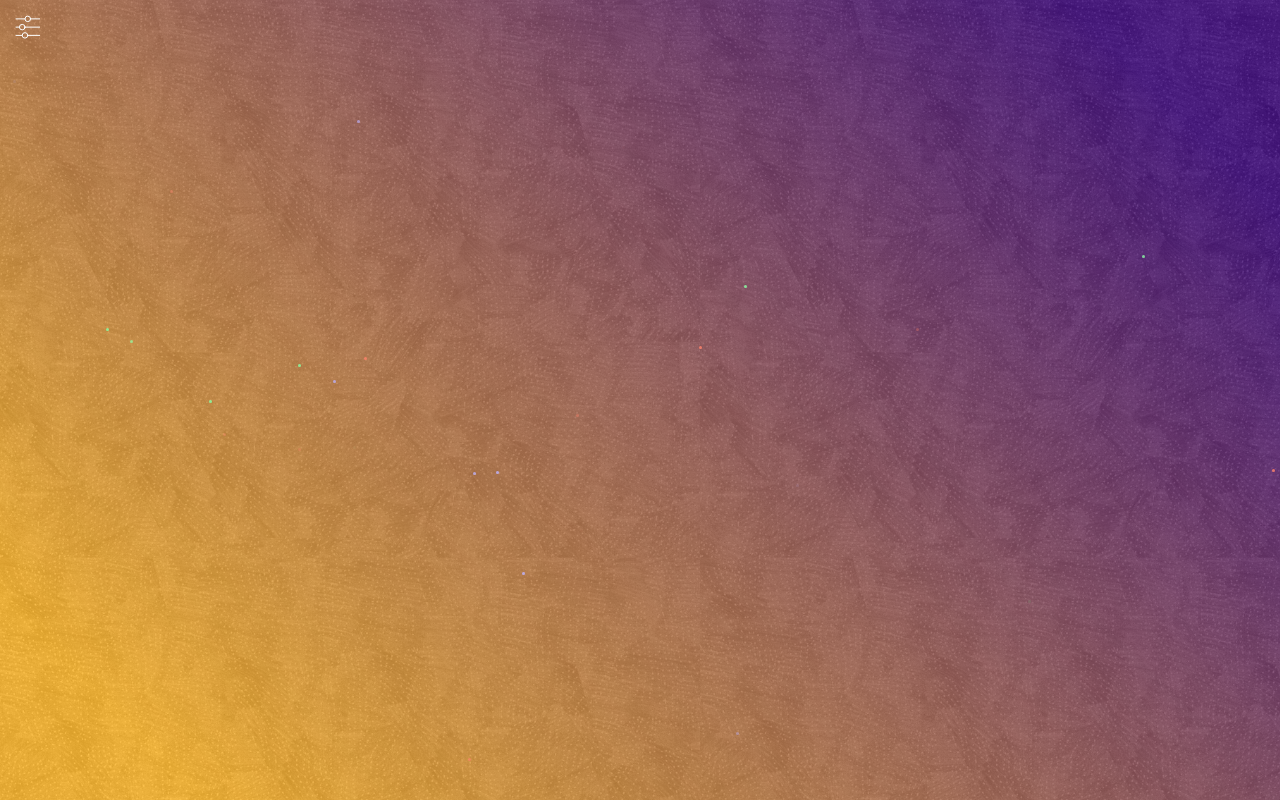
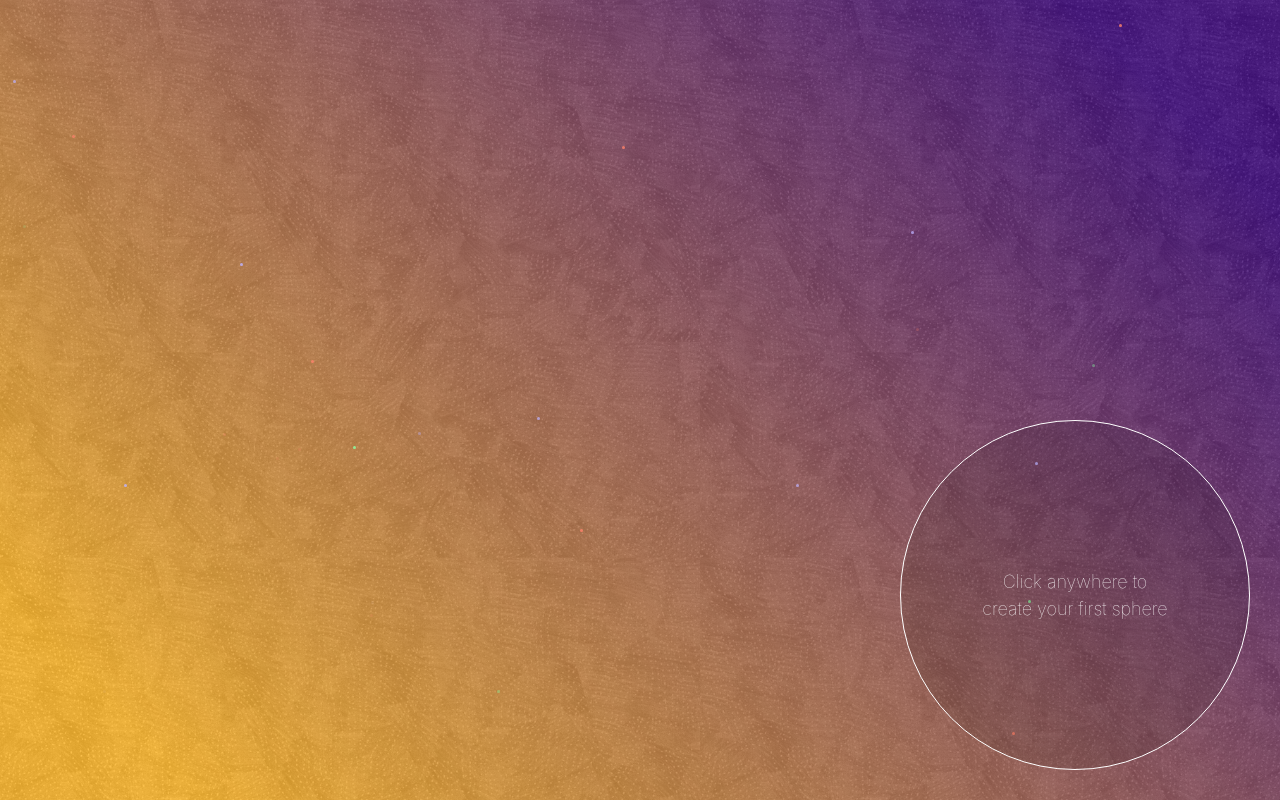
Before and after one commit to jamesshedden/spheres-react, a React (Create React App) app: page / in a window 1280 px wide. Built offline with nearby package versions, Linux system fonts and the light colour scheme.

Commit message:
Onboarding

```diff
--- a/public/index.html
+++ b/public/index.html
@@ -3,7 +3,7 @@
   <head>
     <meta charset="utf-8">
     <meta name="viewport" content="width=device-width, initial-scale=1">
-    <link rel="shortcut icon" href="%PUBLIC_URL%/favicon.ico">
+    <link rel="shortcut icon" href="%PUBLIC_URL%/favicon.png">
     <!--
       Notice the use of %PUBLIC_URL% in the tag above.
       It will be replaced with the URL of the `public` folder during the build.
@@ -13,6 +13,25 @@
       work correctly both with client-side routing and a non-root public URL.
       Learn how to configure a non-root public URL by running `npm run build`.
     -->
+
+    <!-- Google -->
+		<meta name="description" content="Create and customise your own colourful compositions with Spheres.">
+		<meta name="keywords" content="spheres, circles, space, fun, creative, relaxing, meditative, tool, art, colours, colour, colors, color, picture, graphics, planets, stars" />
+
+		<!-- Facebook -->
+		<meta property="og:title" content="Spheres" />
+		<meta property="og:url" content="http://www.spheres.cool" />
+		<meta property="og:description" content="Create and customise your own colourful compositions with Spheres." />
+		<meta property="og:image" content="http://www.spheres.cool/og_full.jpg"/>
+
+		<!-- Twitter -->
+		<meta name="twitter:card" content="summary_large_image" />
+		<meta name="twitter:title" content="Spheres" />
+		<meta name="twitter:description" content="Create and customise your own colourful compositions with Spheres." />
+		<meta name="twitter:image:src" content="http://www.spheres.cool/og_full.jpg" />
+
+    <!-- Google Search Console -->
+    <!-- <meta name="google-site-verification" content="KrzV7RcR4eG4W395OgltNR8QPQc3bANfJMTIj2z_g6g" /> -->
     <title>Spheres</title>
   </head>
   <body>
--- a/src/App.css
+++ b/src/App.css
@@ -443,7 +443,8 @@
   }
 
   .close-menu-icon {
-    top: 15px;
+    top: 30px;
+    left: 30px;
   }
 
   .close-menu-icon__mobile-image {
@@ -454,8 +455,14 @@
     display: block;
   }
 
+  .randomise-menu-icon {
+    top: 30px;
+    left: 69px;
+  }
+
   .randomise-menu-icon--is-menu-open {
-    left: 315px;
+    top: 28px;
+    left: 330px;
   }
 }
 
@@ -550,6 +557,14 @@
   /*opacity: 0.5;*/
 }
 
+.open-menu-icon {
+  z-index: 9999;
+  display: inline-block;
+  position: absolute;
+  top: 15px;
+  left: 15px;
+}
+
 @media (min-width: 500px) {
   .close-menu-icon:hover,
   .open-menu-icon:hover,
@@ -561,6 +576,18 @@
   .menu__section-item:hover {
     cursor: pointer;
     background: #F9F9F9;
+  }
+
+  .menu__title {
+    padding-top: 30px;
+  }
+
+  .open-menu-icon {
+    z-index: 9999;
+    display: inline-block;
+    position: absolute;
+    top: 30px;
+    left: 30px;
   }
 }
 
@@ -574,3 +601,18 @@
     text-decoration: none;
   }
 }
+
+.onboarding-sphere {
+  font-size: 14px;
+  bottom: 15px;
+  right: 15px;
+}
+
+@media (min-width: 420px) {
+  .onboarding-sphere {
+    font-size: 18px;
+    line-height: 1.5;
+    bottom: 30px;
+    right: 30px;
+  }
+}
--- a/src/App.js
+++ b/src/App.js
@@ -34,25 +34,32 @@ const ANGLES = {
   315: '315deg',
 };
 
+const localStorage = window.localStorage || {
+  getItem: () => null,
+  setItem: () => null,
+};
+
 class App extends Component {
   constructor() {
     super();
 
     this.state = {
       circles: [],
-      backgroundColor1: window.localStorage.getItem('spheres.backgroundColor1') || AVAILABLE_COLORS.ORANGE,
-      backgroundColor2: window.localStorage.getItem('spheres.backgroundColor2') || AVAILABLE_COLORS.DARK_PURPLE,
-      backgroundAngle: window.localStorage.getItem('spheres.backgroundAngle') || ANGLES[45],
-      circleColor1: window.localStorage.getItem('spheres.circleColor1') || AVAILABLE_COLORS.RED,
-      circleColor2: window.localStorage.getItem('spheres.circleColor2') || AVAILABLE_COLORS.PURPLE,
-      circleColor3: window.localStorage.getItem('spheres.circleColor3') || AVAILABLE_COLORS.GREEN,
-      circleAngle: window.localStorage.getItem('spheres.circleAngle') || ANGLES[225],
+      backgroundColor1: localStorage.getItem('spheres.backgroundColor1') || AVAILABLE_COLORS.ORANGE,
+      backgroundColor2: localStorage.getItem('spheres.backgroundColor2') || AVAILABLE_COLORS.DARK_PURPLE,
+      backgroundAngle: localStorage.getItem('spheres.backgroundAngle') || ANGLES[45],
+      circleColor1: localStorage.getItem('spheres.circleColor1') || AVAILABLE_COLORS.RED,
+      circleColor2: localStorage.getItem('spheres.circleColor2') || AVAILABLE_COLORS.PURPLE,
+      circleColor3: localStorage.getItem('spheres.circleColor3') || AVAILABLE_COLORS.GREEN,
+      circleAngle: localStorage.getItem('spheres.circleAngle') || ANGLES[225],
       activeCircle: null,
       stars: [],
       circleElements: [],
       sphereCount: 0,
-      isMenuOpen: window.localStorage.getItem('spheres.isMenuOpen') === 'true' ? true : false,
-      isRandomiseShortcutVisible: window.localStorage.getItem('spheres.isRandomiseShortcutVisible') === 'true' ? true : false,
+      isMenuOpen: localStorage.getItem('spheres.isMenuOpen') === 'true' ? true : false,
+      isRandomiseShortcutVisible: localStorage.getItem('spheres.isRandomiseShortcutVisible') === 'true' ? true : false,
+      isUserAfterFirstSphereMove: localStorage.getItem('spheres.isUserAfterFirstSphereMove') === 'true' ? true : false,
+      isUserFullyOnboarded: localStorage.getItem('spheres.isUserFullyOnboarded') === 'true' ? true : false,
     };
   }
 
@@ -351,6 +358,14 @@ class App extends Component {
   }
 
   transformActiveCircle = (event) => {
+    if (!this.state.isUserAfterFirstSphereMove) {
+      this.setState({
+        isUserAfterFirstSphereMove: true,
+      }, () => {
+        localStorage.setItem('spheres.isUserAfterFirstSphereMove', true);
+      });
+    }
+
     if (event.type === 'touchend') {
       event = event.nativeEvent;
     } else {
@@ -432,6 +447,16 @@ class App extends Component {
   }
 
   onMouseDown = (event) => {
+    // If the user has at least 10 spheres, has moved their first sphere, but hasn't
+    // already been marked as onboarded, they should be!
+    if (this.state.circles.length >= MAX_CIRCLE_AMOUNT && this.state.isUserAfterFirstSphereMove && !this.state.isUserFullyOnboarded) {
+      this.setState({
+        isUserFullyOnboarded: true,
+      }, () => {
+        localStorage.setItem('spheres.isUserFullyOnboarded', true);
+      });
+    }
+
     if (!_.includes(event.target.classList, 'circle') && !_.includes(event.target.classList, 'no-circle')) {
       this.setState({
         activeCircle: null,
@@ -457,8 +482,17 @@ class App extends Component {
         this.state.activeCircle.element.classList.remove('is-active');
         this.setState({ activeCircle: null });
       } else {
+        // if there are no spheres, we should be able to create our first one.
+        //
+        // if there is only one sphere, and the user hasn't moved their first sphere,
+        // then we should prevent new spheres being created.
+        //
+        // if there is equal to or more than 1 sphere & the user has moved their first sphere,
+        // then we're good to go.
+        if (this.state.circles.length === 0 || (this.state.circles.length >= 1 && this.state.isUserAfterFirstSphereMove)) {
           this.makeCircle(event);
           this.setState({ activeCircle: null });
+        }
       };
     }
   }
@@ -980,6 +1014,63 @@ class App extends Component {
       );
     };
 
+    const Onboarding = () => {
+      return (
+        <div className="size-xxxlarge onboarding-sphere" style={ {
+          position: 'absolute',
+          padding: '10px',
+          border: '1px solid white',
+          borderRadius: '50%',
+          display: 'flex',
+          flex: '1 1 auto',
+          justifyContent: 'center',
+          alignItems: 'center',
+          textAlign: 'center',
+          color: 'white',
+          fontWeight: '100',
+          zIndex: 99999,
+          pointerEvents: 'none',
+          background: 'rgba(0,0,0,0.1)',
+        } }>
+          {
+            !this.state.circles.length
+              ? <div>
+                  Click anywhere to<br/>create your first sphere
+                </div>
+              : null
+          }
+
+          {
+            this.state.circles.length === 1 && !this.state.isUserAfterFirstSphereMove
+              ? <div>
+                  <div style={ { marginBottom: '10px' } }>Nice!</div>
+                  Try dragging your sphere to a new location.
+                </div>
+              : null
+          }
+
+          {
+            this.state.circles.length > 0 && this.state.circles.length < MAX_CIRCLE_AMOUNT && this.state.isUserAfterFirstSphereMove
+              ? <div>
+                  <div style={ { marginBottom: '10px' } }>Perfect.</div>
+                  <div style={ { marginBottom: '10px' } }>Click anywhere to create another sphere.</div>
+                  Create <span style={ { fontWeight: '500' } }>{ MAX_CIRCLE_AMOUNT - this.state.circles.length }</span> more spheres!
+                </div>
+              : null
+          }
+
+          {
+            this.state.circles.length >= MAX_CIRCLE_AMOUNT
+              ? <div>
+                  <div style={ { marginBottom: '10px' } }>That's all there is to it!</div>
+                  Carry on making spheres, or open the menu (top left) for more.
+                </div>
+              : null
+          }
+        </div>
+      );
+    }
+
     return (
       <div id="content" className="content"
       onMouseMove={ this.throttledMouseMove }
@@ -1007,16 +1098,20 @@ class App extends Component {
         overflow: 'hidden',
       } }
       >
+
+        {
+          (this.state.circles.length >= MAX_CIRCLE_AMOUNT && !this.state.isUserFullyOnboarded) || this.state.isUserFullyOnboarded
+            ? <div>
                 {
                   !this.state.isMenuOpen ?
                     <div className="open-menu-icon no-circle"
-            style={ {
-              zIndex: 9999, display: 'inline-block', position: 'absolute', top: 15, left: 15,
-            }}
                     onClick={ this.openMenu }>
                       <img alt="" src="/menu-icon.svg"
                       className="no-circle"
                       />
+                    </div>
+                    : null
+                }
               </div>
             : null
         }
@@ -1041,6 +1136,12 @@ class App extends Component {
 
         <ImagePreloader />
         {/* <div className="content__overlay" /> */}
+
+        {
+          !this.state.isUserFullyOnboarded
+          ? <Onboarding/>
+          : null
+        }
 
         <CSSTransitionGroup
         transitionName="circle"
```
Also changed, not shown: public/favicon.png (added), public/og-full.jpg (added). Lines whose indentation alone changed are shown as unchanged.
